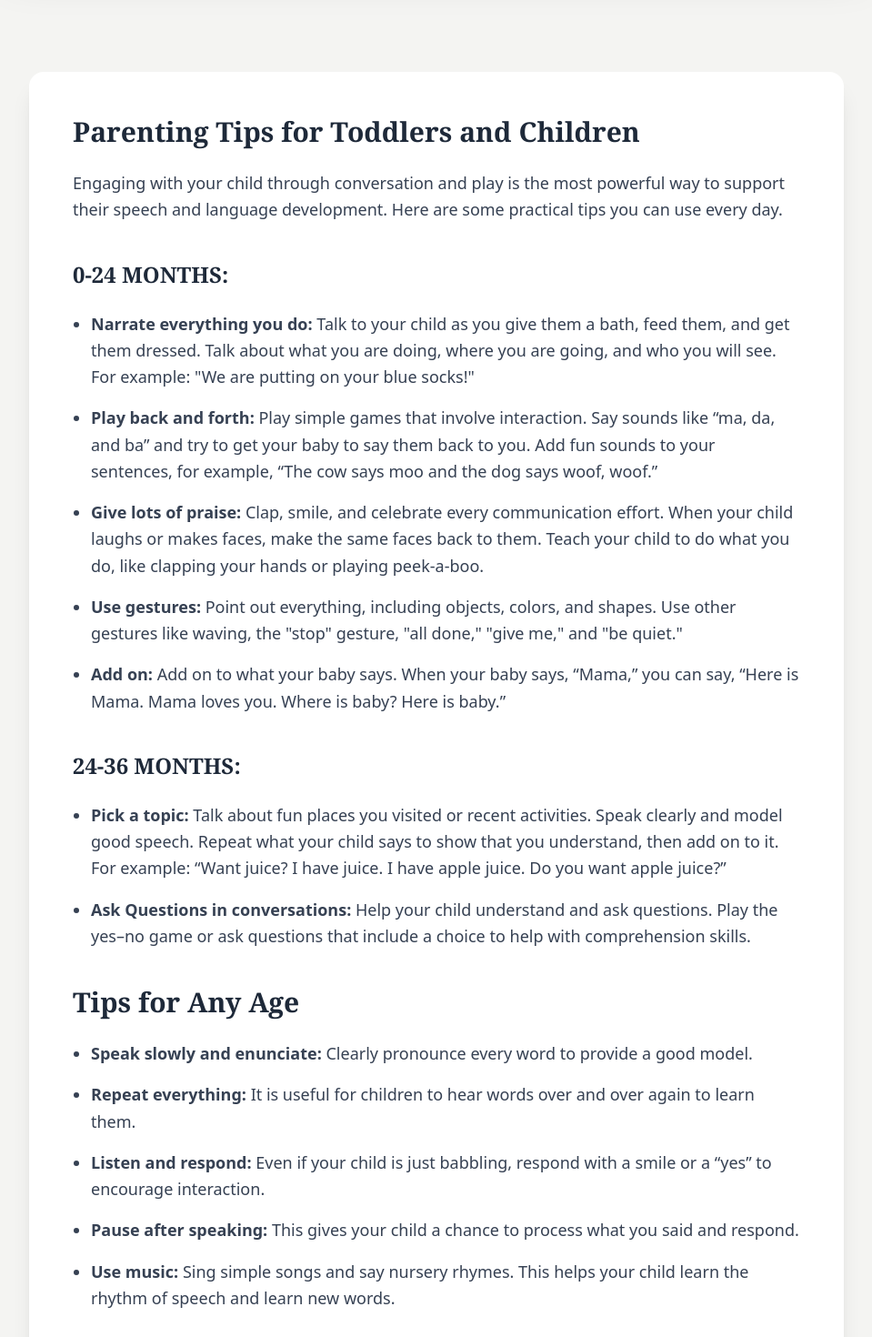
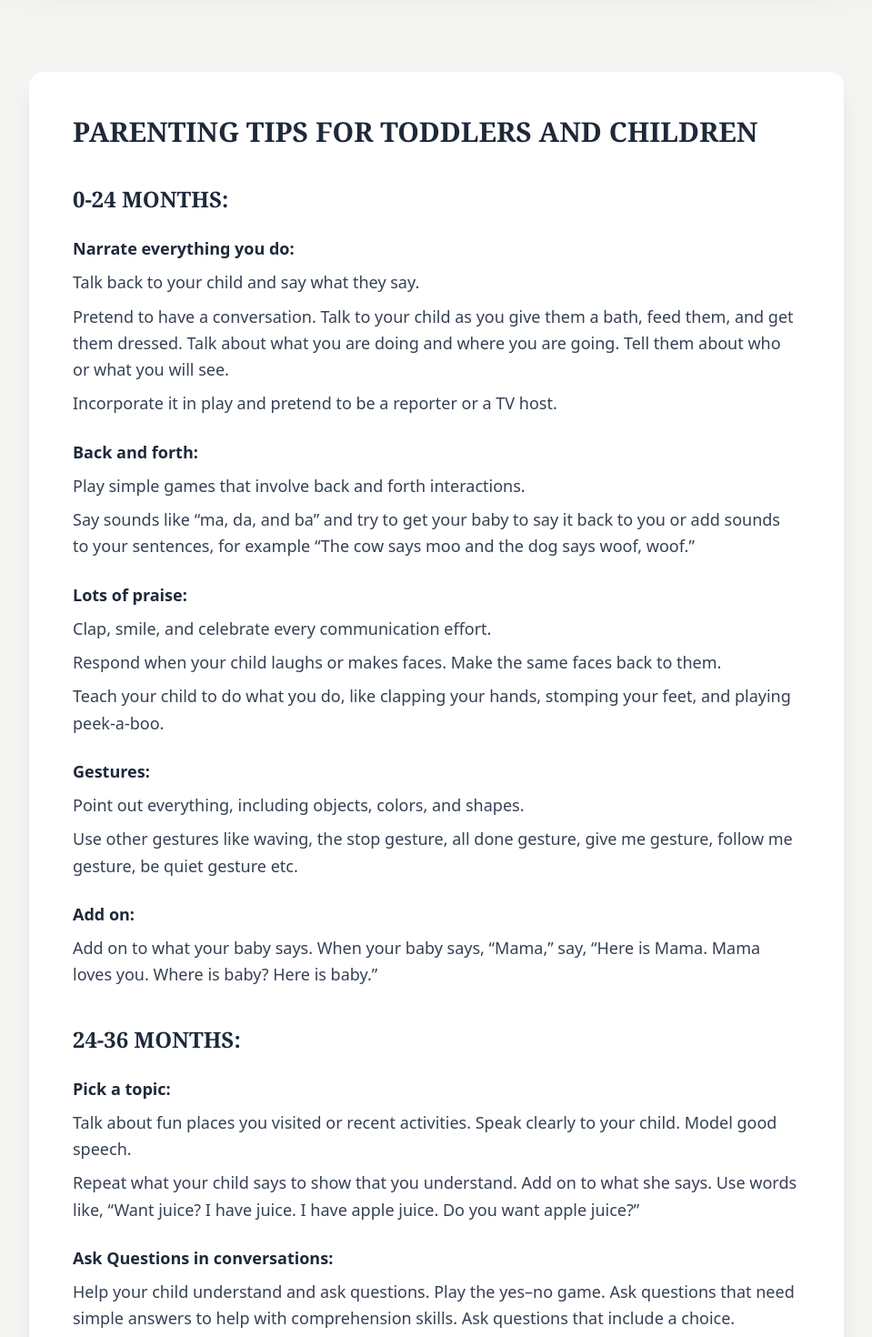
Before and after one commit to Mozisha/Wellchild, a Next.js app: page /learn/how-to-get-your-child-talking in a window 1280 px wide. Shown: the part 800-2270 px from the top of the page at 91% size, without its empty margins (160-1119 px from the left). Built offline with nearby package versions, Linux system fonts and the light colour scheme.

Commit message:
updated another blog

```diff
--- a/app/components/articles/ArticleGetYourChildTalking.tsx
+++ b/app/components/articles/ArticleGetYourChildTalking.tsx
@@ -1,65 +1,74 @@
 // app/components/articles/ArticleGetYourChildTalking.tsx
 import React from 'react';
+
+// A reusable sub-component for each tip to maintain structure
+const TipSection = ({ title, children }: { title: string; children: React.ReactNode }) => (
+  <li className="text-lg leading-relaxed text-gray-700">
+    <strong className="text-gray-800">{title}:</strong>
+    <div className="mt-2 space-y-2">{children}</div>
+  </li>
+);
 
 export default function ArticleGetYourChildTalking() {
   return (
     <div className="space-y-6">
-      <h2 className="text-3xl font-bold font-serif text-gray-800 mt-10 first:mt-0">Parenting Tips for Toddlers and Children</h2>
-      <p className="text-lg leading-relaxed text-gray-700">
-        Engaging with your child through conversation and play is the most powerful way to support their speech and language development. Here are some practical tips you can use every day.
-      </p>
+      <h2 className="text-3xl font-bold font-serif text-gray-800 mt-10 first:mt-0">PARENTING TIPS FOR TODDLERS AND CHILDREN</h2>
 
       <h3 className="text-2xl font-bold font-serif text-gray-800 pt-4">0-24 MONTHS:</h3>
-      <ul className="list-disc space-y-4 pl-5">
-        <li className="text-lg leading-relaxed text-gray-700">
-          <strong>Narrate everything you do:</strong> Talk to your child as you give them a bath, feed them, and get them dressed. Talk about what you are doing, where you are going, and who you will see. For example: "We are putting on your blue socks!"
-        </li>
-        <li className="text-lg leading-relaxed text-gray-700">
-          <strong>Play back and forth:</strong> Play simple games that involve interaction. Say sounds like “ma, da, and ba” and try to get your baby to say them back to you. Add fun sounds to your sentences, for example, “The cow says moo and the dog says woof, woof.”
-        </li>
-        <li className="text-lg leading-relaxed text-gray-700">
-          <strong>Give lots of praise:</strong> Clap, smile, and celebrate every communication effort. When your child laughs or makes faces, make the same faces back to them. Teach your child to do what you do, like clapping your hands or playing peek-a-boo.
-        </li>
-        <li className="text-lg leading-relaxed text-gray-700">
-          <strong>Use gestures:</strong> Point out everything, including objects, colors, and shapes. Use other gestures like waving, the "stop" gesture, "all done," "give me," and "be quiet."
-        </li>
-         <li className="text-lg leading-relaxed text-gray-700">
-          <strong>Add on:</strong> Add on to what your baby says. When your baby says, “Mama,” you can say, “Here is Mama. Mama loves you. Where is baby? Here is baby.”
-        </li>
+      <ul className="space-y-6 list-none">
+        <TipSection title="Narrate everything you do">
+          <p>Talk back to your child and say what they say.</p>
+          <p>Pretend to have a conversation. Talk to your child as you give them a bath, feed them, and get them dressed. Talk about what you are doing and where you are going. Tell them about who or what you will see.</p>
+          <p>Incorporate it in play and pretend to be a reporter or a TV host.</p>
+        </TipSection>
+
+        <TipSection title="Back and forth">
+          <p>Play simple games that involve back and forth interactions.</p>
+          <p>Say sounds like “ma, da, and ba” and try to get your baby to say it back to you or add sounds to your sentences, for example “The cow says moo and the dog says woof, woof.”</p>
+        </TipSection>
+
+        <TipSection title="Lots of praise">
+          <p>Clap, smile, and celebrate every communication effort.</p>
+          <p>Respond when your child laughs or makes faces. Make the same faces back to them.</p>
+          <p>Teach your child to do what you do, like clapping your hands, stomping your feet, and playing peek-a-boo.</p>
+        </TipSection>
+
+        <TipSection title="Gestures">
+          <p>Point out everything, including objects, colors, and shapes.</p>
+          <p>Use other gestures like waving, the stop gesture, all done gesture, give me gesture, follow me gesture, be quiet gesture etc.</p>
+        </TipSection>
+
+        <TipSection title="Add on">
+           <p>Add on to what your baby says. When your baby says, “Mama,” say, “Here is Mama. Mama loves you. Where is baby? Here is baby.”</p>
+        </TipSection>
       </ul>
 
       <h3 className="text-2xl font-bold font-serif text-gray-800 pt-4">24-36 MONTHS:</h3>
-       <ul className="list-disc space-y-4 pl-5">
-        <li className="text-lg leading-relaxed text-gray-700">
-          <strong>Pick a topic:</strong> Talk about fun places you visited or recent activities. Speak clearly and model good speech. Repeat what your child says to show that you understand, then add on to it. For example: “Want juice? I have juice. I have apple juice. Do you want apple juice?”
-        </li>
-        <li className="text-lg leading-relaxed text-gray-700">
-          <strong>Ask Questions in conversations:</strong> Help your child understand and ask questions. Play the yes–no game or ask questions that include a choice to help with comprehension skills.
-        </li>
+       <ul className="space-y-6 list-none">
+        <TipSection title="Pick a topic">
+          <p>Talk about fun places you visited or recent activities. Speak clearly to your child. Model good speech.</p>
+          <p>Repeat what your child says to show that you understand. Add on to what she says. Use words like, “Want juice? I have juice. I have apple juice. Do you want apple juice?”</p>
+        </TipSection>
+
+        <TipSection title="Ask Questions in conversations">
+          <p>Help your child understand and ask questions. Play the yes–no game. Ask questions that need simple answers to help with comprehension skills. Ask questions that include a choice.</p>
+        </TipSection>
       </ul>
 
-      <h2 className="text-3xl font-bold font-serif text-gray-800 mt-10">Tips for Any Age</h2>
+      <h2 className="text-3xl font-bold font-serif text-gray-800 mt-10">TIPS FOR ANY AGE:</h2>
       <ul className="list-disc space-y-4 pl-5">
-        <li className="text-lg leading-relaxed text-gray-700">
-          <strong>Speak slowly and enunciate:</strong> Clearly pronounce every word to provide a good model.
-        </li>
-        <li className="text-lg leading-relaxed text-gray-700">
-          <strong>Repeat everything:</strong> It is useful for children to hear words over and over again to learn them.
-        </li>
-        <li className="text-lg leading-relaxed text-gray-700">
-          <strong>Listen and respond:</strong> Even if your child is just babbling, respond with a smile or a “yes” to encourage interaction.
-        </li>
-        <li className="text-lg leading-relaxed text-gray-700">
-          <strong>Pause after speaking:</strong> This gives your child a chance to process what you said and respond.
-        </li>
-        <li className="text-lg leading-relaxed text-gray-700">
-          <strong>Use music:</strong> Sing simple songs and say nursery rhymes. This helps your child learn the rhythm of speech and learn new words.
-        </li>
+        <li className="text-lg leading-relaxed text-gray-700">Speaking slowly and enunciate every word.</li>
+        <li className="text-lg leading-relaxed text-gray-700">Repeat everything, it is useful for children to hear the words over and over again.</li>
+        <li className="text-lg leading-relaxed text-gray-700">Listen and respond. Even if your child is babbling, respond with a smile, or a “yes”.</li>
+        <li className="text-lg leading-relaxed text-gray-700">Pause after speaking. This gives your child a chance to respond.</li>
+        <li className="text-lg leading-relaxed text-gray-700">Keep helping your child learn new words. Use the environment to say a new word, and tell them what it means, or use it in a way that helps them understand.</li>
+        <li className="text-lg leading-relaxed text-gray-700">Use music, sing simple songs and say nursery rhymes. This helps your child learn the rhythm of speech and learn new words.</li>
+        <li className="text-lg leading-relaxed text-gray-700">Name body parts and talk about what you do with them. “This is my nose. I can smell flowers, brownies, and soap.”</li>
       </ul>
 
-      <h2 className="text-3xl font-bold font-serif text-gray-800 mt-10">READ TO THEM</h2>
+      <h2 className="text-3xl font-bold font-serif text-gray-800 mt-10">READ TO THEM:</h2>
       <p className="text-lg leading-relaxed text-gray-700">
-        Read to your child every day. You don’t have to read every word in the book; talking about the pictures is just as valuable. Choose sturdy books with large, colorful pictures. Ask your child, “What’s this?” and encourage them to point to or name objects.
+        Read to your child. You don’t have to read every word but talk about the pictures. Choose books that are sturdy and have large colorful pictures. Ask your child, “What’s this?” and try to get him to point to or name objects.
       </p>
     </div>
   );
```
